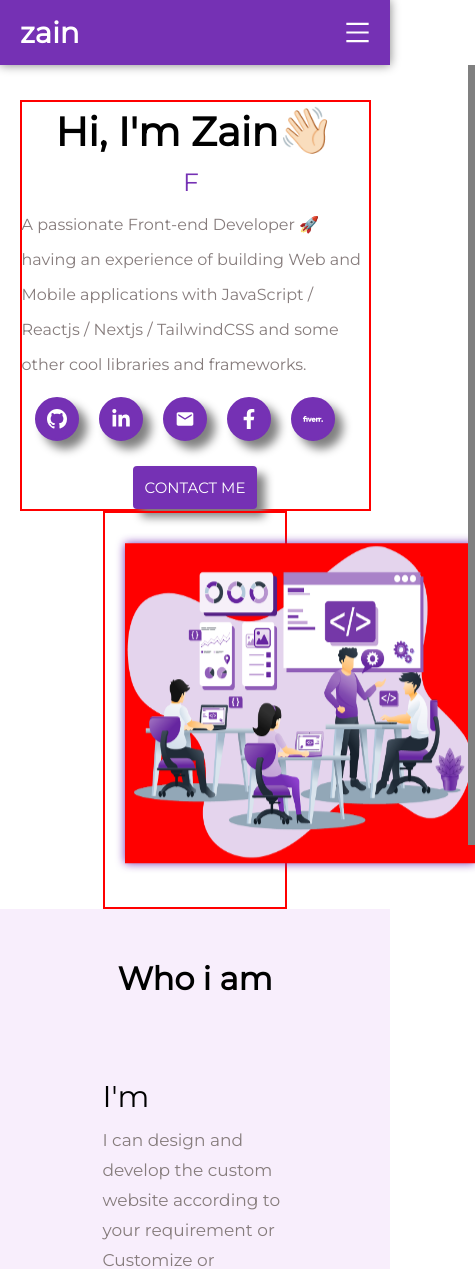
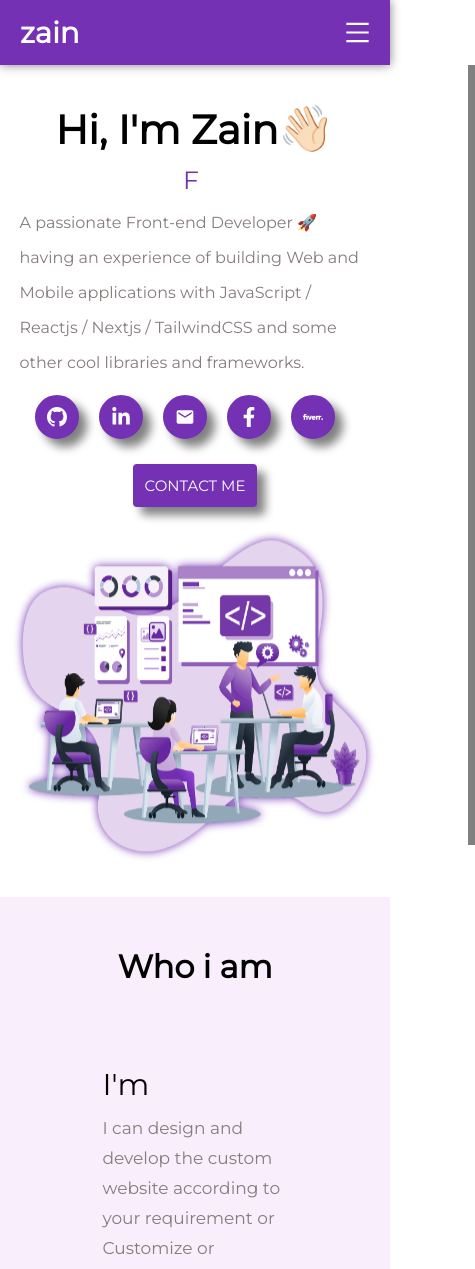
Before and after one commit to mzain42401/mzain, a React (Create React App) app: page / in a window 390 px wide. Shown: the top 1269 px of the page, 475 px wide, since content can reach past the window. Built offline with nearby package versions, Linux system fonts and the light colour scheme.

Commit message:
aboutpage

```diff
--- a/src/components/home/home.module.css
+++ b/src/components/home/home.module.css
@@ -101,7 +101,6 @@
   }
   .homeImageDiv{
     width: 40%;
-    border:  2px solid red;
     padding: 20px;
     /* background-color: rgb(243, 190, 190); */
 
@@ -199,7 +198,6 @@ scale: 1.2;
     }
     .homeContentDiv{
     width:100%;
-      border: 2px solid red;
       display: flex;
       flex-direction: column;
       align-items: center;
@@ -226,12 +224,21 @@ scale: 1.2;
 .content{
   font-size: 16px !important;
 }
+.homeImageDiv{
+  width: 100%;
+  display: flex;
+  justify-content: center;
+
+}
     .imag{
       height: 320px;
       width:350px;
       margin-top: 30px;
       margin-left: 0px;
-      background-color: red;
+      display: flex;
+
+      align-items: center;
+      justify-content: center;
     }
 
   }
```
